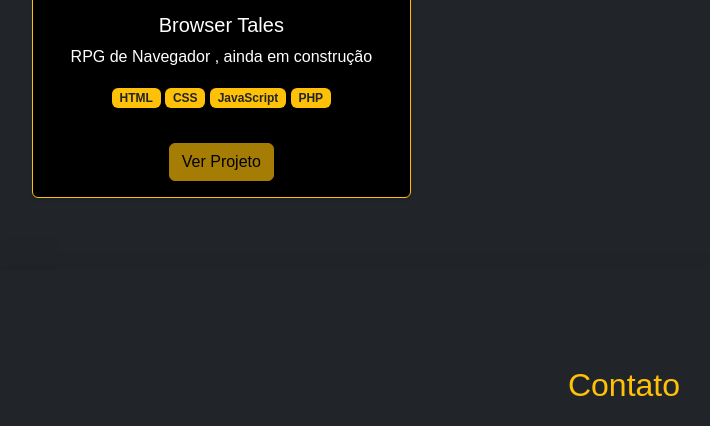
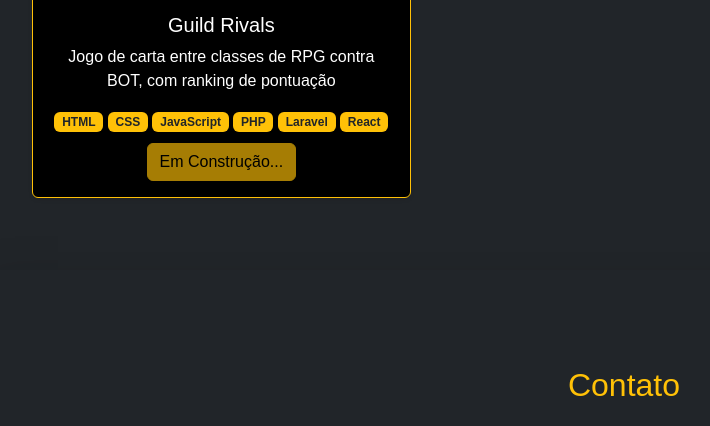
Before and after one commit to toni50009/zanonportfolio, a plain HTML site: page index.html in a window 1280 px wide. Shown: the part 3663-4089 px from the top of the page, without its empty margins (16-726 px from the left). Drawn offline with nearby package versions, Linux system fonts and the light colour scheme.

Commit message:
Mini UPDATE - Inclusão Prévia de Guild Rivals

```diff
--- a/index.html
+++ b/index.html
@@ -167,18 +167,20 @@
         </div>
         <div class="col-md-4 mb-4">
           <div class="card bg-black text-white shadow-sm border border-warning">
-            <img src="/img/browsertales.png" class="card-img-top" alt="Browser Tales">
+            <img src="/img/guildrivals.png" class="card-img-top" alt="Guild Rivals">
             <div class="card-body d-flex flex-column">
-              <h5 class="card-title">Browser Tales</h5>
-              <p class="card-text">RPG de Navegador , ainda em construção</p>
+              <h5 class="card-title">Guild Rivals</h5>
+              <p class="card-text">Jogo de carta entre classes de RPG contra BOT, com ranking de pontuação</p>
               <div class="card-tags">
                 <span class="badge bg-warning text-dark">HTML</span>
                 <span class="badge bg-warning text-dark">CSS</span>
                 <span class="badge bg-warning text-dark">JavaScript</span>
                 <span class="badge bg-warning text-dark">PHP</span>
+                <span class="badge bg-warning text-dark">Laravel</span>
+                <span class="badge bg-warning text-dark">React</span>
               </div>
               <div class="d-flex flex-row mt-auto align-items-center justify-content-center gap-2">
-                    <a href="#" class="btn btn-warning disabled mt-auto w-auto align-self-center">Ver Projeto</a>
+                    <a href="#" class="btn btn-warning disabled mt-auto w-auto align-self-center">Em Construção...</a>
               </div>
             </div>
           </div>
```
Also changed, not shown: 2 other files.
